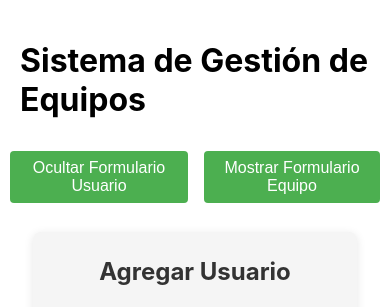
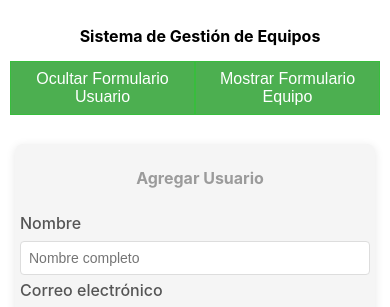
Before and after one commit to odeado/gestion-usuarios-equipos, a React (Create React App) app: page / in a window 390 px wide. Both pictures are taken after a click on the button "Mostrar Formulario Usuario". Shown: the top 307 px of the page. Built offline with nearby package versions, Linux system fonts and the light colour scheme; no server answers; the database is empty.

Commit message:
agregamos parametros

```diff
--- a/src/App.css
+++ b/src/App.css
@@ -136,15 +136,6 @@
 
 
 
-
-
-
-
-
-
-
-
-
 /* Añade esto al inicio de tu App.css */
 html, body, #root {
   width: 100%;
@@ -256,30 +247,6 @@ width: 100%;
 
 
 
-.details-button {
-  background: #3498db;
-  color: white;
-  border: none;
-
-  border-radius: 5px;
-  cursor: pointer;
-
-  font-size: 0.8rem;
-}
-
-.details-button:hover {
-  background: #2980b9;
-}
-
-
-
-
-
-
-
-
-
-
 .department-badge {
   display: inline-block;
   background: #f0f0f0;
@@ -290,22 +257,9 @@ width: 100%;
 
 
 
-
-
-
-
-.forms-usuarios-equipos {
-  display: flex;
-  flex-wrap: nowrap;
-  gap: 20px;
-  padding: 5px;
-}
-
-
-
 .form-toggle-buttons {
   display: flex;
-  gap: 1rem;
+
   margin-bottom: 1.5rem;
   justify-content: center;
 }
@@ -314,8 +268,8 @@ width: 100%;
   padding: 0.5rem 1rem;
   background-color: #4CAF50;
   color: white;
-  border: none;
-  border-radius: 4px;
+  border: solid 1px #38bd3d;
+
   cursor: pointer;
   font-size: 1rem;
   transition: background-color 0.3s;
@@ -325,30 +279,9 @@ width: 100%;
   background-color: #45a049;
 }
 
-.forms-usuarios-equipos {
-  margin: 1.5rem 0;
-  transition: all 0.3s ease;
-}
 
 
 
-.user-actions {
-  display: flex;
-  gap: 8px;
-  margin-top: 10px;
-  flex-wrap: wrap;
-}
-
-
-
-
-
-
-
-/* Hover effects */
-.delete-button:hover, .edit-button:hover, .details-button:hover {
-  opacity: 0.9;
-}
 
 /* Versión móvil */
 
@@ -377,14 +310,6 @@ width: 100%;
 
 
 
-
-  .forms-usuarios-equipos {
-    display: flex;
-    flex-wrap: nowrap;
-    gap: 20px;
-    padding: 5px;
-}
-
     .form-row {
       flex-direction: column;
       gap: 0;
@@ -405,22 +330,63 @@ width: 100%;
     padding: 5px;
   }
 
+  .app h1 {
+    padding: 5px;
+    width: 100%;
+    display: flex;
+    font-size: 16px;
+    justify-content: center;
+  }
+
+   .app h2 {
+    padding: 5px;
+    color: #9b9b9b;
+    width: 100%;
+    display: flex;
+    font-size: 16px;
+    justify-content: center;
+  }
+
   .user-form {
     padding: 5px;
-    width: 90%;
+    width: 100%;
     margin: 0 auto; /* Centrar el formulario */
   }
 
 
 
-  .user-actions {
-    display: flex;
-    flex-direction: column; /* Cambia a columna en móvil */
-    align-items: center; /* Centra los botones */
-    gap: 8px;
+ .form-toggle-buttons {
+  width: 100%;
+    justify-content: center;
+    margin-bottom: 1rem;
+
+  display: flex;
+    flex-direction: row;
+    align-items: center;
+
+    flex-wrap: nowrap;
   }
 
+  .toggle-form-btn {
+    width: 50%;
 
+  }
+
+  .user-card {
+    flex-direction: column; /* Cambiar a columna en móvil */
+    align-items: center; /* Centrar contenido */
+    padding: 10px;
+    gap: 10px; /* Espacio entre elementos */
+  }
+
+  .user-info h3 {
+    font-size: 14px; /* Ajustar tamaño de fuente */
+    margin-bottom: 0.2rem; /* Reducir margen */
+  }
+
+  .user-info p {
+    font-size: 12px; /* Ajustar tamaño de fuente */
+  }
 
 
 
@@ -432,12 +398,6 @@ width: 100%;
     border-radius: 4px;
 }
 
-  .delete-button, .edit-button, .details-button {
-    padding: 5px 8px;
-    font-size: 0.75rem;
-    flex-grow: 1;
-  }
-
 
 .user-email {
   font-size: 0.75rem;
@@ -447,16 +407,10 @@ width: 100%;
   text-overflow: ellipsis;
 }
 
-
-
   .user-avatar {
     width: auto;
     margin-bottom: 0;
   }
-
-
-
-
 
 
   .department {
--- a/src/components/AddEquipmentForm.css
+++ b/src/components/AddEquipmentForm.css
@@ -4,10 +4,10 @@
 
 /* AddEquipmentForm.css */
 .form-container {
-  width: 50%;
+  width: 100%;
   margin: 20px auto;
   padding: 20px;
-  background: #f9f9f9;
+  background: #f5f5f5;
   border-radius: 8px;
   box-shadow: 0 2px 4px rgba(0,0,0,0.1);
 }
@@ -127,6 +127,13 @@
     max-height: 200px;
   }
 
+    .forms-usuarios-equipos {
+    display: flex;
+    flex-wrap: nowrap;
+    gap: 20px;
+    padding: 5px;
+}
+
 .form-actions {
   display: flex;
   justify-content: flex-end;
@@ -157,6 +164,13 @@
 }
 
 @media (max-width: 768px) {
+
+
+.forms-usuarios-equipos {
+  margin: 1.5rem 0;
+  transition: all 0.3s ease;
+}
+
       .form-row {
       flex-direction: column;
       gap: 0;
@@ -176,7 +190,7 @@
   }
 
   .form-container {
-    max-width: 800px;
+    max-width: 100%;
     margin: 0 auto;
     padding: 20px;
     background: #fff;
--- a/src/components/UserList.css
+++ b/src/components/UserList.css
@@ -130,6 +130,48 @@
   margin: 0.2rem 0;
 }
 
+.delete-button {
+  background: #f44336;
+  color: white;
+  border: none;
+
+
+  cursor: pointer;
+
+  font-size: 0.8rem;
+}
+
+.edit-button {
+  background: #4CAF50;
+  color: white;
+  border: none;
+
+
+  cursor: pointer;
+
+  font-size: 0.8rem;
+}
+
+.details-button {
+  background: #3498db;
+  color: white;
+  border: none;
+
+
+  cursor: pointer;
+
+  font-size: 0.8rem;
+}
+
+.details-button:hover {
+  background: #2980b9;
+}
+
+/* Hover effects */
+.delete-button:hover, .edit-button:hover, .details-button:hover {
+  opacity: 0.9;
+}
+
 
   .user-card:hover {
     transform: translateY(-3px);
@@ -151,7 +193,7 @@
     overflow: hidden; /* Evita que el contenido se desborde */
     flex-direction: row; /* Cambiamos a fila en móvil */
     align-items: center;
-    padding: 0.8rem;
+
     gap: 1rem;
     border-radius: 5px;
     border: solid 1px #f1eeee;
@@ -166,11 +208,24 @@
   box-sizing: border-box; /* Incluye padding en el ancho */
 }
 
+.user-actions {
+  display: flex;
+
+  margin-top: 10px;
+  flex-wrap: wrap;
+}
+
+
 
 
   @media (max-width: 768px) {
 
-
+ .user-actions {
+    display: flex;
+    flex-direction: column; /* Cambia a columna en móvil */
+    align-items: center; /* Centra los botones */
+    gap: 8px;
+  }
 
 /* Ocultar elementos no esenciales en móvil */
 .user-email,
@@ -205,7 +260,7 @@
 
 .cards-container {
      display: grid;
-    grid-template-columns: repeat(auto-fill, minmax(100px, 2fr));
+    grid-template-columns: repeat(auto-fill, minmax(100%, 2fr));
     gap: 1rem;
     padding: 0 10px;
     width: 100%;
@@ -244,7 +299,7 @@
   }
 
  .user-avatar img {
-  width: 50px;
+  width: 100%;
   height: 100%;
 
   object-fit: cover;
```
